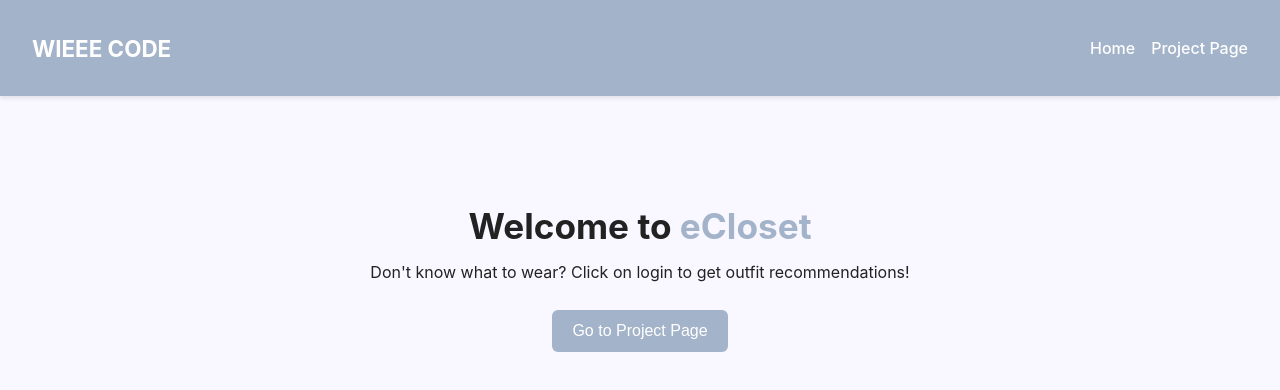
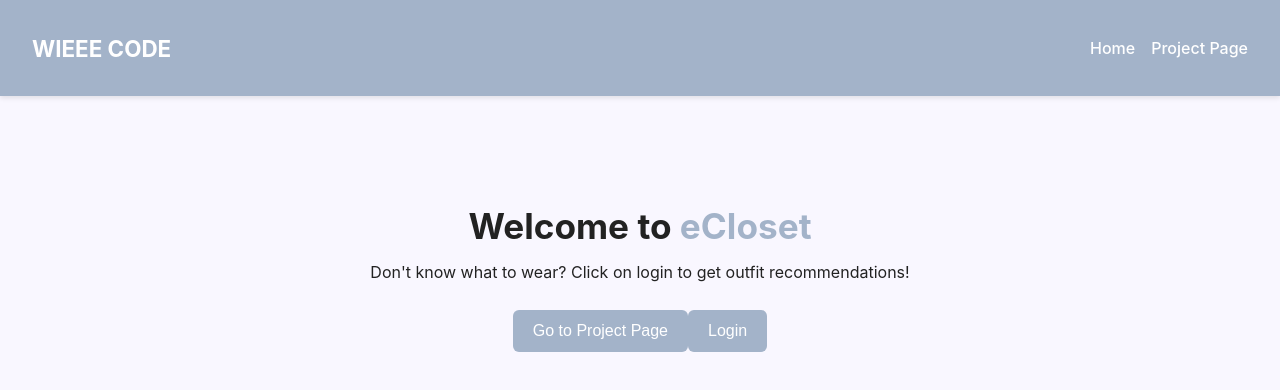
Before and after one commit to DBordeianu1/WIEEE_CODE_2025, a React (Vite) app: page / in a window 1280 px wide. Shown: the top 390 px of the page. Built offline with nearby package versions, Linux system fonts and the light colour scheme.

Commit message:
Added login button

```diff
--- /dev/null
+++ b/src/components/Login.jsx
@@ -0,0 +1,7 @@
+import { Link } from 'react-router-dom'
+export default function Login () {
+    return (
+    <button onClick={() => navigate('/about')}>Login
+    </button>
+  )
+}
--- a/src/index.css
+++ b/src/index.css
@@ -36,6 +36,12 @@ body {
 
 .nav-links a:hover {
   text-decoration: underline;
+}
+
+/*Login*/
+.login{
+  margin: 10rem;
+  padding: 10rem 20rem;
 }
 
 /* Home */
--- a/src/pages/Home.jsx
+++ b/src/pages/Home.jsx
@@ -1,10 +1,12 @@
 import { useNavigate } from 'react-router-dom'
+import Login from '../components/Login'
 
 export default function Home() {
   const navigate = useNavigate()
 
   return (
     <div className="home">
+
       <section className="hero">
         <h2>Welcome to <span className="highlight"> eCloset</span></h2>
         <p>
@@ -12,6 +14,7 @@ export default function Home() {
           Click on login to get outfit recommendations!
         </p>
         <button onClick={() => navigate('/about')}>Go to Project Page</button>
+        <Login />
       </section>
     </div>
   )
```
